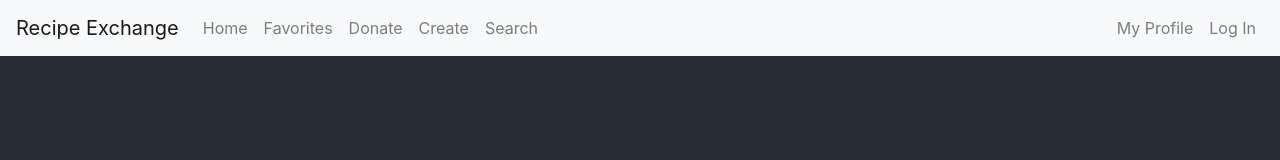
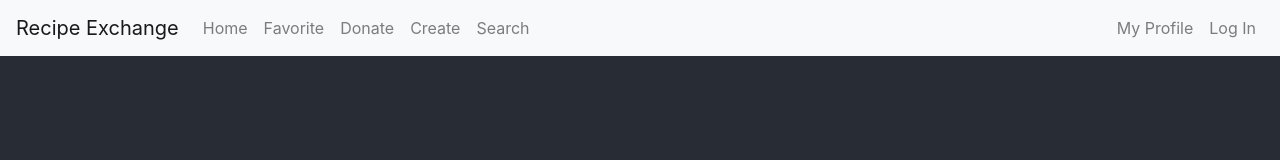
Before and after one commit to michelchalfoun/RecipeExchange, a React (Create React App) app in the folder client/: page /Home in a window 1280 px wide. Shown: the top 160 px of the page. Built offline with nearby package versions, Linux system fonts and the light colour scheme.

Commit message:
Edited Links

```diff
--- a/client/src/components/Header/Header.js
+++ b/client/src/components/Header/Header.js
@@ -13,7 +13,7 @@ const Header = () => {
                 <Navbar.Collapse id="basic-navbar-nav">
                     <Nav className="mr-auto">
                         <Nav.Link href="/Home">Home</Nav.Link>
-                        <Nav.Link href="/Favorites">Favorites</Nav.Link>
+                        <Nav.Link href="/Favorite">Favorite</Nav.Link>
                         <Nav.Link href="/Donate">Donate</Nav.Link>
                         <Nav.Link href="/Create">Create</Nav.Link>
                         <Nav.Link href="/Search">Search</Nav.Link>
```
